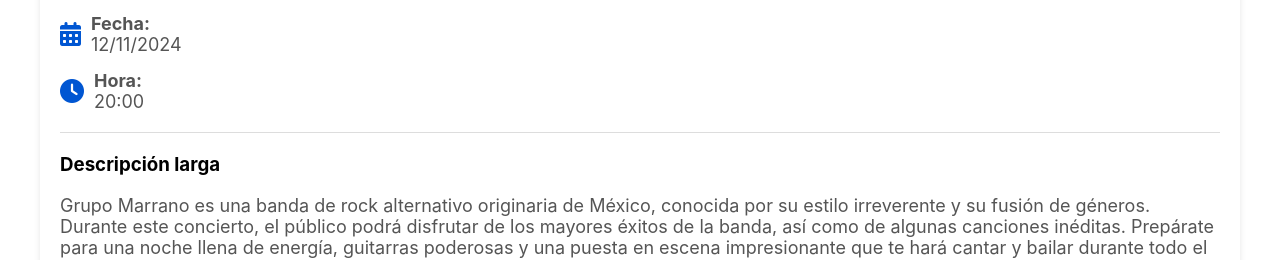
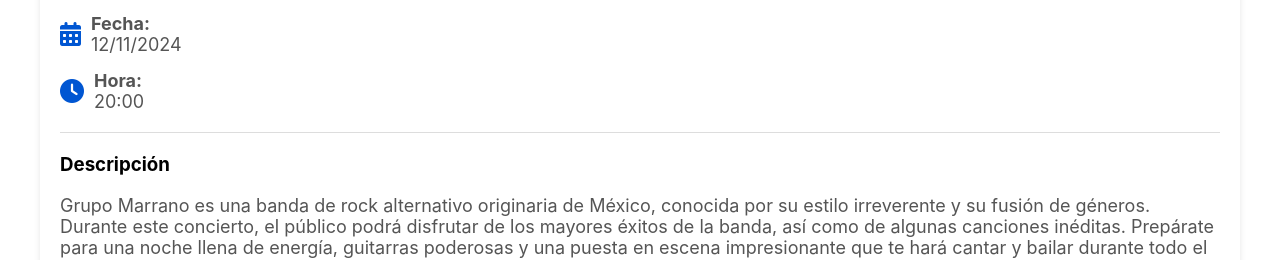
Before and after one commit to CarlossssMora/soundseat_ads, a React (Create React App) app in the folder front_end/soundseat/: page /event/1 in a window 1280 px wide. Shown: the part 855-1115 px from the top of the page. Built offline with nearby package versions, Linux system fonts and the light colour scheme.

Commit message:
descripcion details

```diff
--- a/front_end/soundseat/src/componentes/eventDetails.js
+++ b/front_end/soundseat/src/componentes/eventDetails.js
@@ -59,7 +59,7 @@ function EventDetails({ events }) {
 
                 <div className="event-details-divider"></div>
 
-                <h3>Descripción larga</h3>
+                <h3>Descripción</h3>
                 <p className="event-details-long-description">{event.longDescription}</p>
 
                 <div className="event-details-divider"></div>
```
